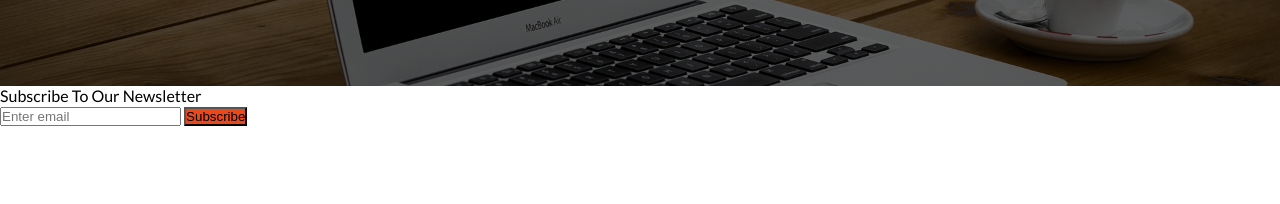
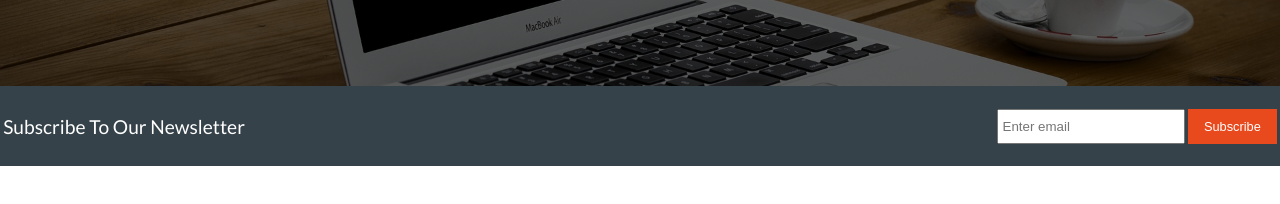
Before and after one commit to DariuszOkonski/webpage-web-design, a website: page index.html in a window 1280 px wide. Shown: the part 340-544 px from the top of the page. Drawn offline with Linux system fonts and the light colour scheme.

Commit message:
automatic changes at file index.css

```diff
--- a/css/index.css
+++ b/css/index.css
@@ -33,6 +33,10 @@ body {
 
 .btn {
   background-color: #E8491D;
+  font-size: 0.8rem;
+  border: none;
+  color: #FFFFFF;
+  padding: 0.2rem 0.5rem;
 }
 
 .header_main {
@@ -164,4 +168,75 @@ body {
     line-height: 1.6;
   }
 }
+
+.subscribe_main {
+  background-color: #35424A;
+  padding: 1rem 0.2rem;
+  min-height: 30vh;
+  display: -webkit-box;
+  display: -ms-flexbox;
+  display: flex;
+  -webkit-box-pack: center;
+      -ms-flex-pack: center;
+          justify-content: center;
+  -webkit-box-align: center;
+      -ms-flex-align: center;
+          align-items: center;
+}
+
+.subscribe_main .subscribe__paragraph {
+  text-align: center;
+  color: #FFFFFF;
+  font-size: 1.2rem;
+  margin-bottom: 1rem;
+}
+
+.subscribe_main .subscribe__form {
+  padding: 0 10%;
+  display: -webkit-box;
+  display: -ms-flexbox;
+  display: flex;
+  -webkit-box-orient: vertical;
+  -webkit-box-direction: normal;
+      -ms-flex-direction: column;
+          flex-direction: column;
+}
+
+.subscribe_main .subscribe__form--input, .subscribe_main .subscribe__form--button {
+  margin: 0.2rem 0;
+  padding: 0.5rem 0.2rem;
+}
+
+@media (min-width: 1025px) {
+  .subscribe_main {
+    min-height: 10vh;
+  }
+  .subscribe_main .subscribe {
+    display: -webkit-box;
+    display: -ms-flexbox;
+    display: flex;
+    -webkit-box-pack: justify;
+        -ms-flex-pack: justify;
+            justify-content: space-between;
+  }
+  .subscribe_main .subscribe__paragraph {
+    margin-bottom: 0;
+    -ms-flex-item-align: center;
+        -ms-grid-row-align: center;
+        align-self: center;
+  }
+  .subscribe_main .subscribe__form {
+    padding: 0;
+    -webkit-box-orient: horizontal;
+    -webkit-box-direction: normal;
+        -ms-flex-direction: row;
+            flex-direction: row;
+  }
+  .subscribe_main .subscribe__form--input {
+    margin-right: 0.2rem;
+  }
+  .subscribe_main .subscribe__form--button {
+    padding: 0.5rem 1rem;
+  }
+}
 /*# sourceMappingURL=index.css.map */
```
Also changed, not shown: 1 other file.
